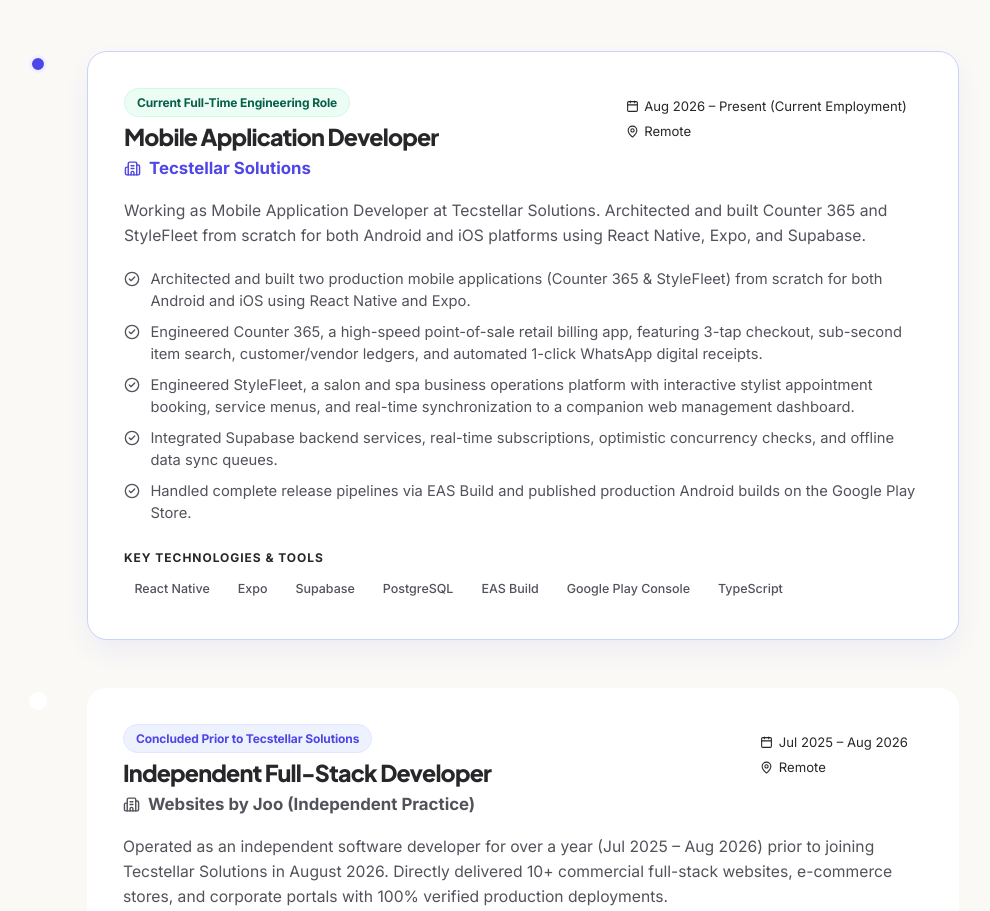
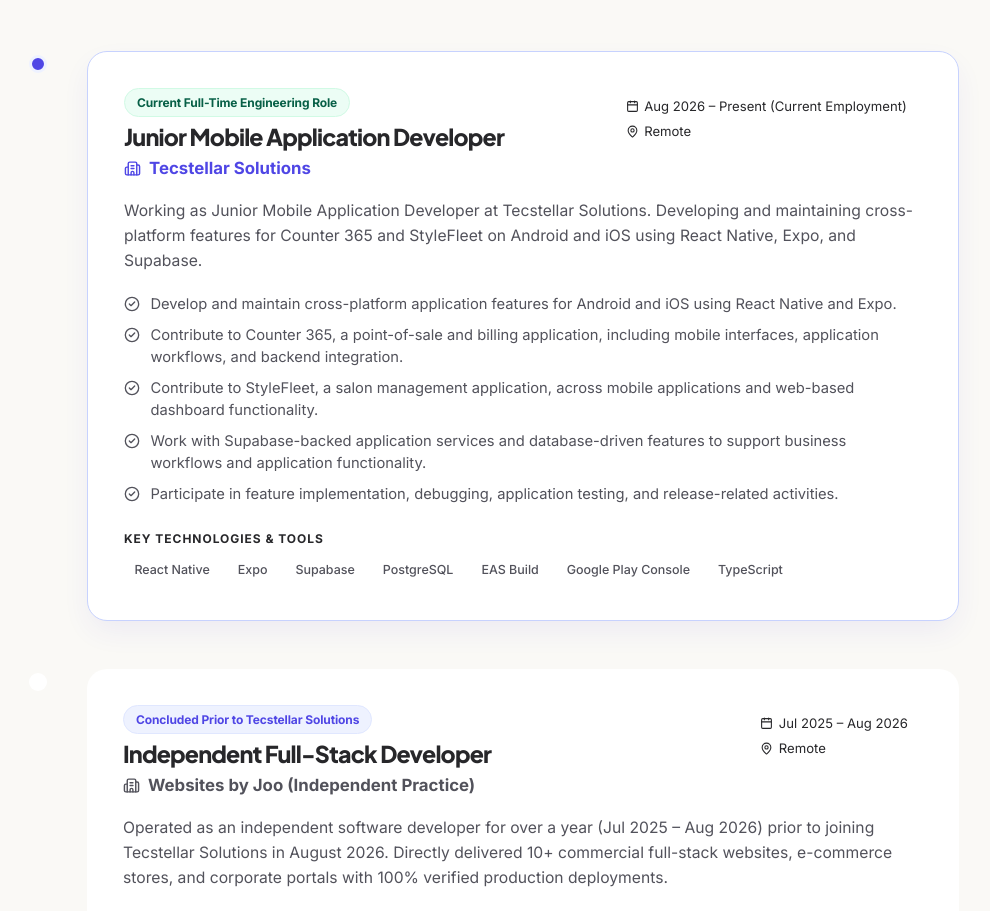
Before and after one commit to sankarajothifreelancer/Sankarajothi_FullStackDev, a React (Vite) app: page / in a window 1280 px wide. Shown: the part 8585-9496 px from the top of the page, without its empty margins (141-1131 px from the left). Built offline with nearby package versions, Linux system fonts and the light colour scheme.

Commit message:
chore: replace existing resume with latest official resume and sync experience details

```diff
--- a/src/data/portfolioData.ts
+++ b/src/data/portfolioData.ts
@@ -598,19 +598,19 @@ export const FREELANCE_METRICS: FreelanceMetric[] = [
 export const WORK_EXPERIENCE: ExperienceItem[] = [
   {
     id: "tecstellar",
-    role: "Mobile Application Developer",
+    role: "Junior Mobile Application Developer",
     company: "Tecstellar Solutions",
     period: "Aug 2026 – Present (Current Employment)",
     location: "Remote",
     type: "Current Full-Time Engineering Role",
     summary:
-      "Working as Mobile Application Developer at Tecstellar Solutions. Architected and built Counter 365 and StyleFleet from scratch for both Android and iOS platforms using React Native, Expo, and Supabase.",
+      "Working as Junior Mobile Application Developer at Tecstellar Solutions. Developing and maintaining cross-platform features for Counter 365 and StyleFleet on Android and iOS using React Native, Expo, and Supabase.",
     responsibilities: [
-      "Architected and built two production mobile applications (Counter 365 & StyleFleet) from scratch for both Android and iOS using React Native and Expo.",
-      "Engineered Counter 365, a high-speed point-of-sale retail billing app, featuring 3-tap checkout, sub-second item search, customer/vendor ledgers, and automated 1-click WhatsApp digital receipts.",
-      "Engineered StyleFleet, a salon and spa business operations platform with interactive stylist appointment booking, service menus, and real-time synchronization to a companion web management dashboard.",
-      "Integrated Supabase backend services, real-time subscriptions, optimistic concurrency checks, and offline data sync queues.",
-      "Handled complete release pipelines via EAS Build and published production Android builds on the Google Play Store.",
+      "Develop and maintain cross-platform application features for Android and iOS using React Native and Expo.",
+      "Contribute to Counter 365, a point-of-sale and billing application, including mobile interfaces, application workflows, and backend integration.",
+      "Contribute to StyleFleet, a salon management application, across mobile applications and web-based dashboard functionality.",
+      "Work with Supabase-backed application services and database-driven features to support business workflows and application functionality.",
+      "Participate in feature implementation, debugging, application testing, and release-related activities.",
     ],
     technologies: [
       "React Native",
```
Also changed, not shown: 1 other file (tests, documents, lock files or other folders).
